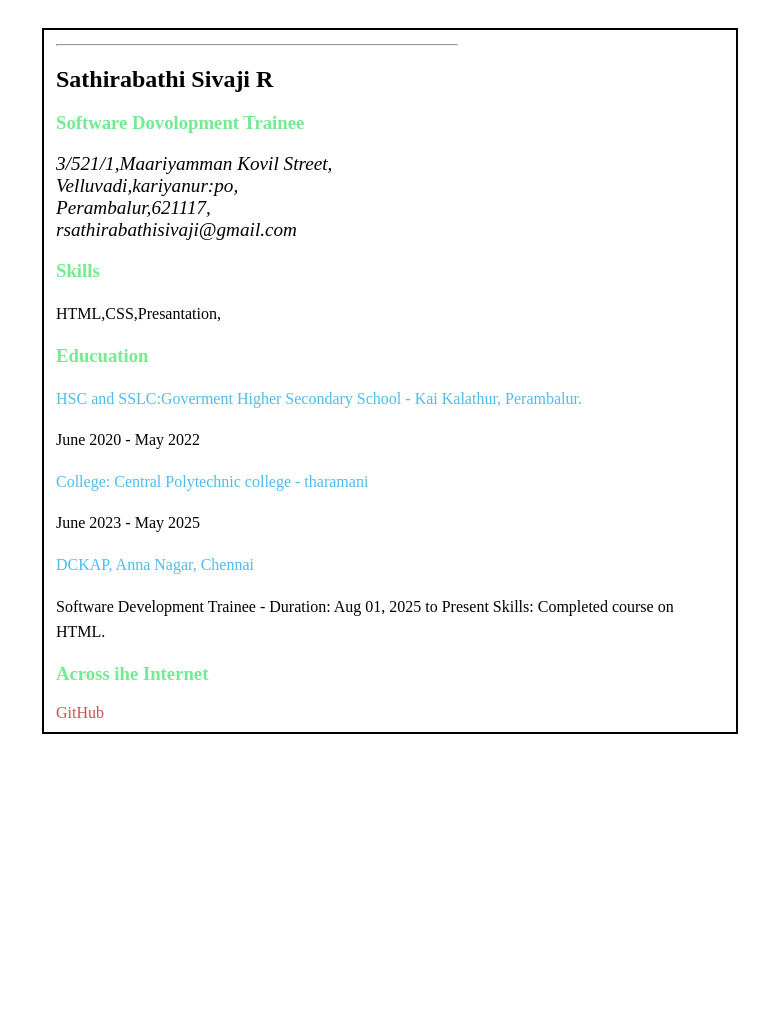
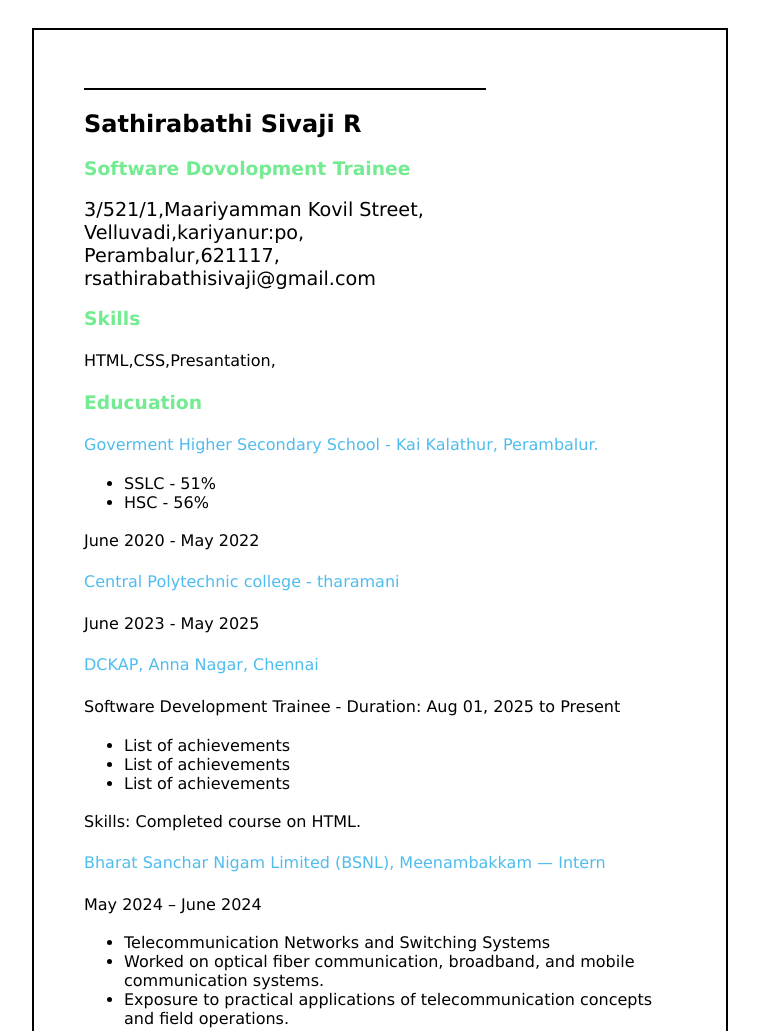
Before and after one commit to ssivaji-gb/Single_Page_CV, a plain HTML site: page index.html in a window 1280 px wide. Shown: the top 1031 px of the page, without its empty margins (260-1029 px from the left). Before the commit the page ends 800 px from the top, so only its background shows below. Drawn offline with Linux system fonts and the light colour scheme.

Commit message:
update push

```diff
--- a/index.html
+++ b/index.html
@@ -1,32 +1,48 @@
 <!DOCTYPE html>
 <html lang="en">
+
 <head>
     <meta charset="UTF-8">
     <meta name="viewport" content="width=device-width, initial-scale=1.0">
-    <title>Document</title>
+    <title>Sathirabathi Sivaji</title>
     <style>
-        body{
-        font-family: 1em sans-serif;
-        padding-left: 20px;
+        body {
+            font-family: Verdana, Geneva, Tahoma, sans-serif;
+            font-style: normal;
             text-align: left;
+            padding: 20px auto;
 
 
         }
-        p{
+
+        p {
             line-height: 1.6;
         }
-        .container{
+
+        .container {
             width: 700px;
             margin: 0 auto;
             padding: 20px;
 
         }
+
+        fieldset {
+            border: 2px solid black;
+            padding: 50px;
+        }
+
+        address {
+            font-family: Verdana, Geneva, Tahoma, sans-serif;
+            font-style: normal;
+        }
     </style>
 </head>
-<body >
+
+<body>
     <div class="container">
-    <fieldset style="border: 2px solid black">
-        <hr style="width: 400px;margin-left: 0px;">
+
+        <fieldset>
+            <hr style="width: 400px;margin-left: 0px;border: 1px solid black;">
             <section>
                 <h2>
                     Sathirabathi Sivaji R
@@ -46,14 +62,39 @@
             </h3>
             <p>HTML,CSS,Presantation,</p>
             <h3 style="color: rgb(115, 235, 145);">Educuation</h3>
-    <p style="color:rgb(79, 188, 238) ;">HSC and SSLC:Goverment Higher Secondary School - Kai Kalathur, Perambalur. </p>
+            <p style="color:rgb(79, 188, 238) ;">Goverment Higher Secondary School - Kai Kalathur,
+                Perambalur. </p>
+            <ul>
+                <li>SSLC - 51%</li>
+                <li> HSC - 56%</li>
+            </ul>
             <p>June 2020 - May 2022 </p>
-    <p style="color:rgb(79, 188, 238) ;">College: Central Polytechnic college - tharamani</p>
-  <p > June 2023 - May 2025   </p>
+            <p style="color:rgb(79, 188, 238) ;">Central Polytechnic college - tharamani</p>
+            <p> June 2023 - May 2025 </p>
             <p style="color:rgb(79, 188, 238) ;">DCKAP, Anna Nagar, Chennai</p>
-<p>Software Development Trainee - Duration: Aug 01, 2025 to Present
-Skills: Completed course on HTML.
+            <p>Software Development Trainee - Duration: Aug 01, 2025 to Present</p>
+
+            <ul>
+                <li>List of achievements</li>
+                <li>List of achievements</li>
+                <li>List of achievements</li>
+            </ul>
+            <p>Skills: Completed course on HTML.</p>
+            <p style="color:rgb(79, 188, 238) ;">Bharat Sanchar Nigam Limited (BSNL), Meenambakkam — Intern
+
+
+
             </p>
+            <p>May 2024 – June 2024</p>
+
+            <ul>
+                <li>Telecommunication Networks and Switching Systems</li>
+                <li>Worked on optical fiber communication, broadband, and mobile communication systems.
+                </li>
+                <li>Exposure to practical applications of telecommunication concepts and field operations.</li>
+            </ul>
+
+
 
             <h3 style="color: rgb(115, 235, 145);">Across ihe Internet</h3>
             <a href="https://github.com/ssivaji-gb" style="color: rgb(201, 83, 83);text-decoration: none;">GitHub</a>
@@ -64,4 +105,5 @@ Skills: Completed course on HTML.
         </fieldset>
     </div>
 </body>
+
 </html>
```
Lines whose indentation alone changed are shown as unchanged.
